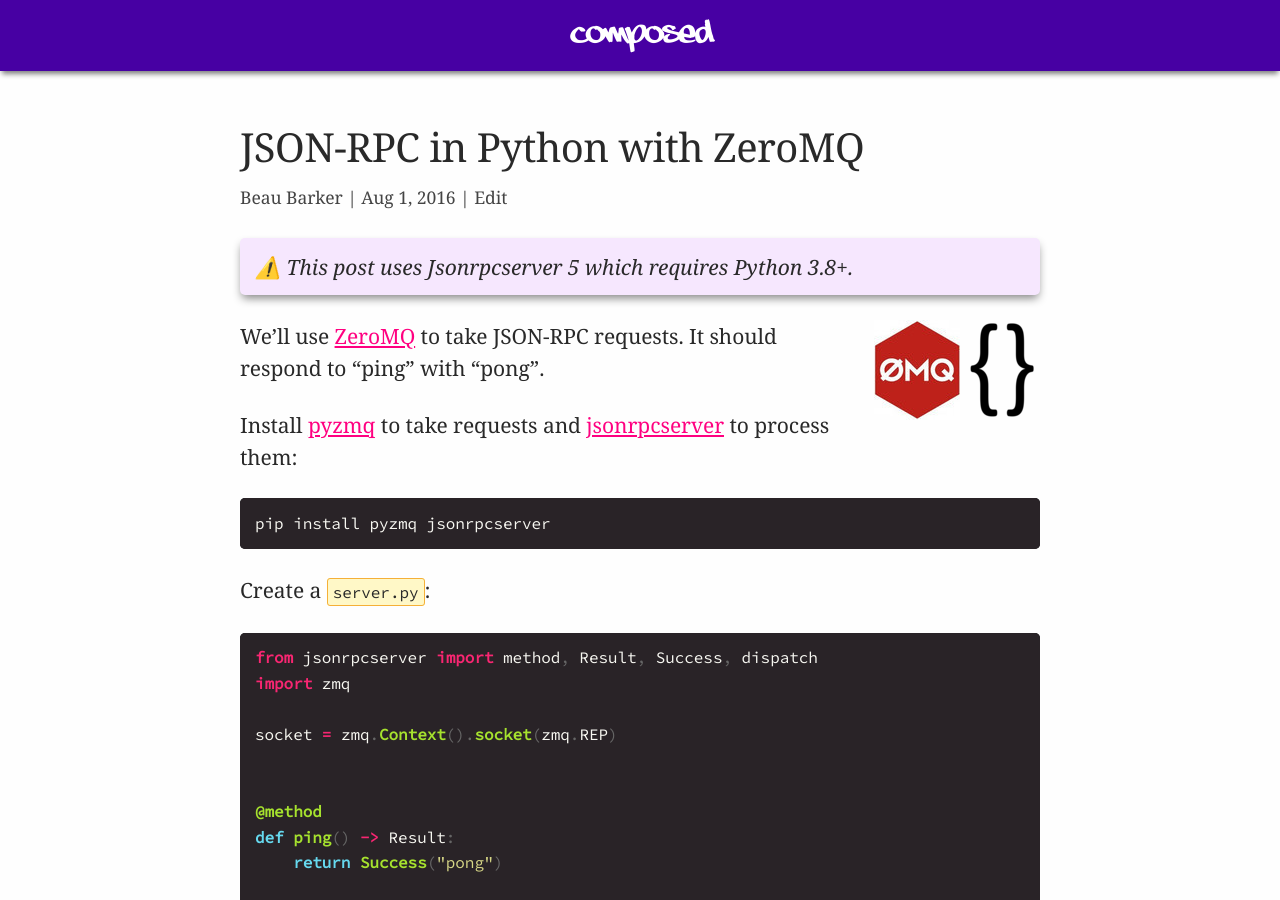
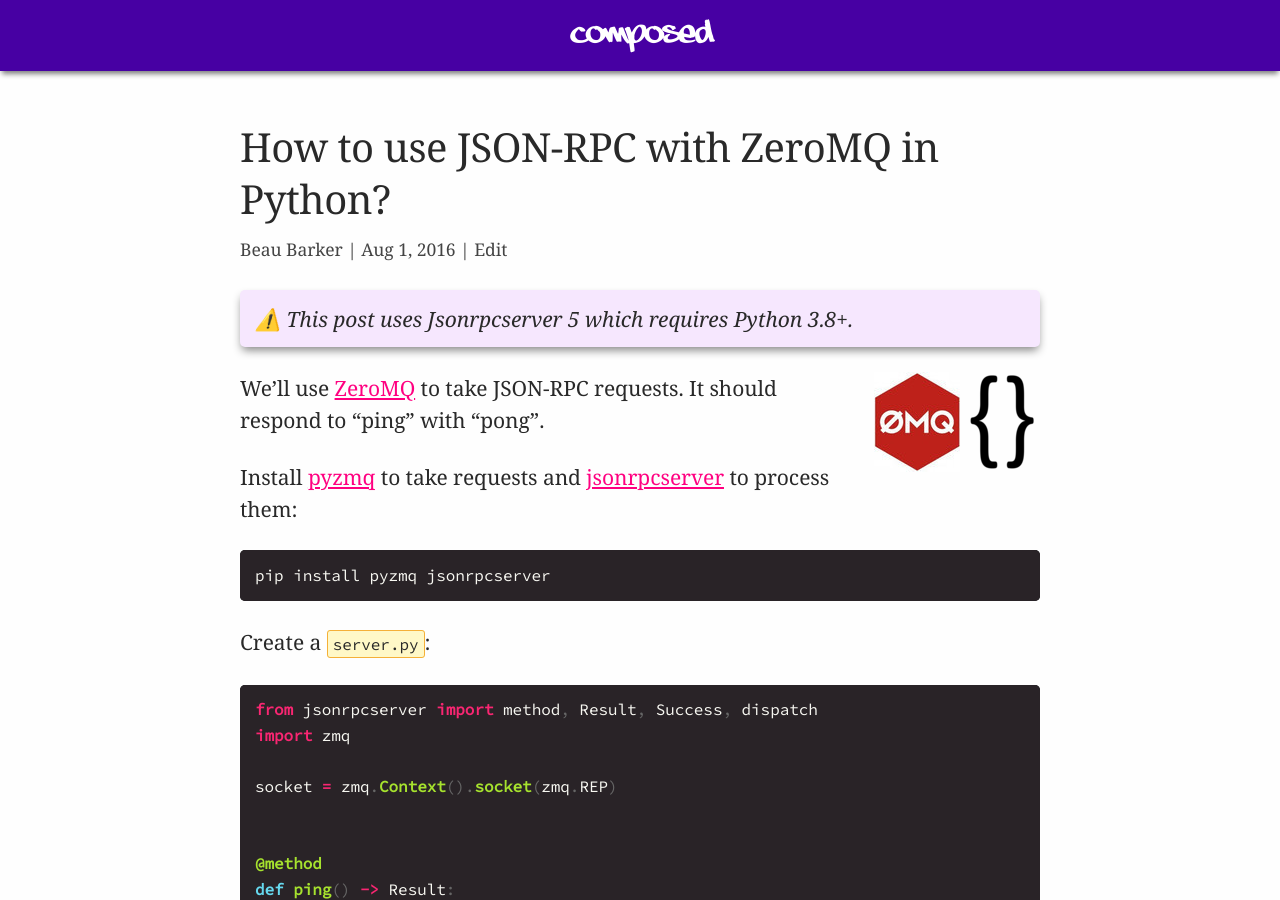
Before and after one commit to explodinglabs/explodinglabs.github.io, a Jekyll site: the page built from docs/_posts/jsonrpc/2016-08-01-zeromq.markdown, in a window 1280 px wide and 900 px high. Built offline with Jekyll 4.4.1, drawn with Linux system fonts in a browser that asks for light colours.

Commit message:
Update 2016-08-01-zeromq.markdown

```diff
--- a/docs/_posts/jsonrpc/2016-08-01-zeromq.markdown
+++ b/docs/_posts/jsonrpc/2016-08-01-zeromq.markdown
@@ -1,7 +1,7 @@
 ---
 layout: post
 category: jsonrpc
-title: JSON-RPC in Python with ZeroMQ
+title: How to use JSON-RPC with ZeroMQ in Python?
 permalink: /jsonrpc/zeromq
 redirect_from: /jsonrpc/pyzmq
 ---
```
